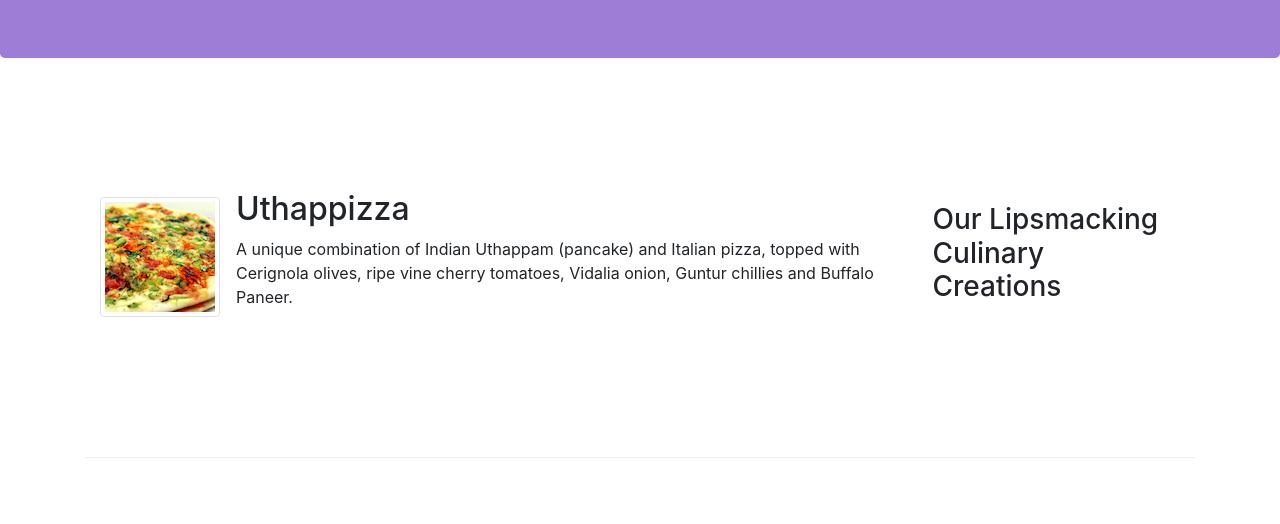
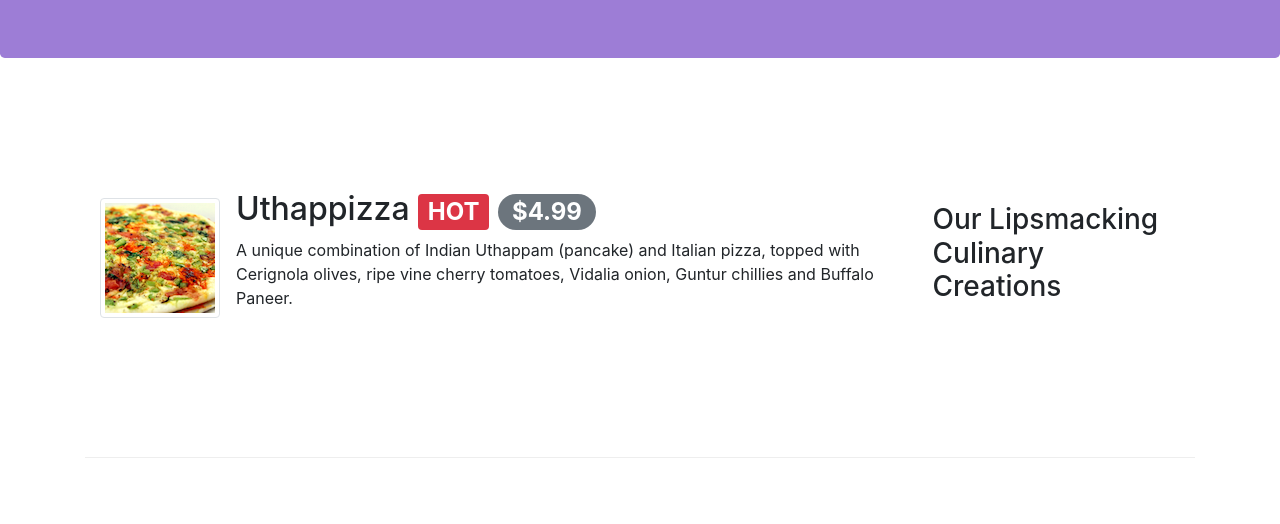
Before and after one commit to Shakirmsq/conFusion, a website: page index.html in a window 1280 px wide. Shown: the part 276-800 px from the top of the page. Drawn offline with nearby package versions, Linux system fonts and the light colour scheme.

Commit message:
Alerting Users

```diff
--- a/index.html
+++ b/index.html
@@ -94,7 +94,11 @@
                     <div class="media-body">
 
 
-                        <h2 class="mt-0">Uthappizza</h2>
+                        <h2 class="mt-0">Uthappizza
+                            <!-- Adding Badges -->
+                            <span class="badge badge-danger">HOT</span>
+                            <span class="badge badge-pill badge-secondary">$4.99</span>
+                        </h2>
                         <p class="d-none d-sm-block">A unique combination of Indian Uthappam (pancake) and Italian pizza, topped with Cerignola olives, ripe vine cherry tomatoes, Vidalia onion, Guntur chillies and Buffalo Paneer.</p>
                     </div>
                 </div>
```
